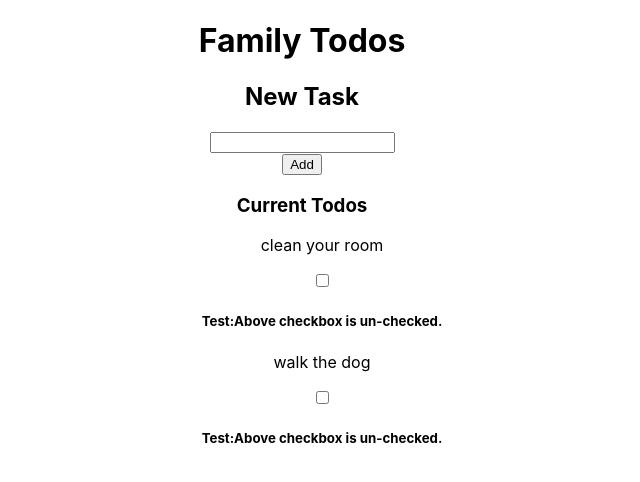
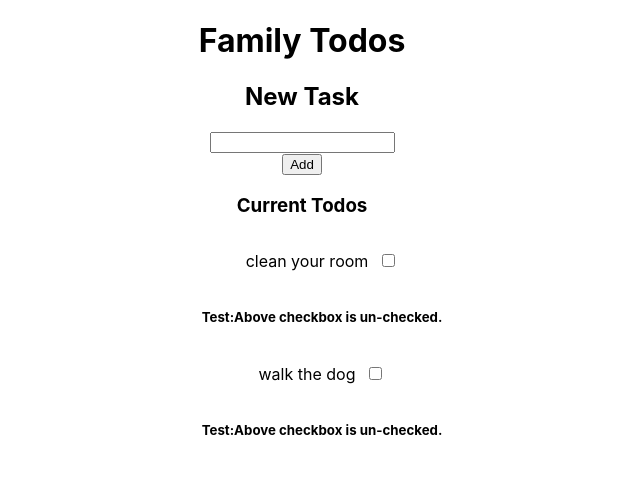
Before and after one commit to najeesimmons/family-todos, a React (Create React App) app: page / in a window 1280 px wide. Shown: the top 482 px of the page, without its empty margins (338-978 px from the left). Built offline with nearby package versions, Linux system fonts and the light colour scheme.

Commit message:
made ptag in TodoItem inline block

```diff
--- a/src/components/TodoItem.js
+++ b/src/components/TodoItem.js
@@ -14,8 +14,8 @@ const TodoItem = (props) => {
 
   return (
     <div>
-      <div className={styles['itemcontainer']}>
-        <p>{props.text}</p>
+      <div className={styles.itemcontainer}>
+        <p className={styles.title}>{props.text}</p>
         <input
           type="checkbox"
           checked={isChecked}
--- a/src/components/TodoItem.module.css
+++ b/src/components/TodoItem.module.css
@@ -1,5 +1,4 @@
-.item-container {
-    /* display: inline-block; */
-    color: red;
-    border: 5px red;
+.title {
+    display: inline-block;
+    margin-right: 10px;
 }
```
